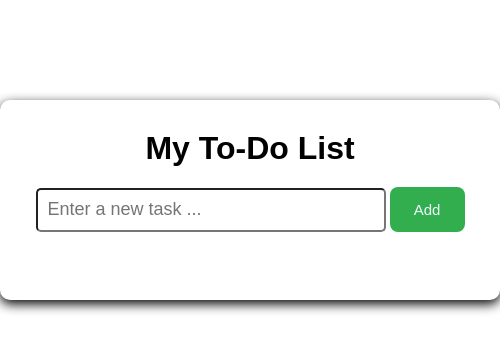
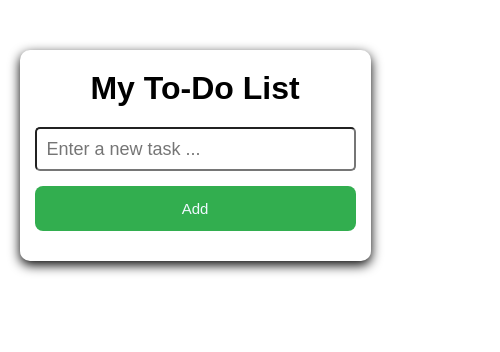
Before and after one commit to onyiriukajoseph731-hub/my-to-do, a plain HTML site: page index.html in a window 390 px wide. Shown: the whole page, 500 px wide, since content can reach past the window. Drawn offline with Linux system fonts and the light colour scheme.

Commit message:
i change some of my work

```diff
--- a/mytodo.css
+++ b/mytodo.css
@@ -50,8 +50,39 @@ padding: 30px 20px;
     font-size: 15px;
     border: none;
 }
+#addBtn{
+    cursor: pointer;
+}
+
+#addBtn:hover{
+    background-color: blue;
+    transition: 0.3s ease;}
 
 #taskList{
     list-style: none;
+    font-family: sans-serif;
+    margin-top: 10px;
+    margin-right: 200px;
 
 }
+
+
+/* For screens 600px wide and down (tablets and mobile phones) */
+@media screen and (max-width: 600px) {
+    .box {
+        width: 90%;          /* Make the box fluid instead of a fixed 500px */
+        height: auto;        /* Allow height to expand based on content */
+        margin-top: 50px;    /* Reduce top margin for smaller screens */
+        padding: 20px 15px;  /* Slightly tighter padding */
+    }
+
+    #taskInput {
+        width: 100%;         /* Make the input take up the full available width */
+        margin-bottom: 10px; /* Add space if buttons stack below */
+    }
+
+    .List button {
+        width: 100%;         /* Optionally make the button full-width on mobile for easy tapping */
+        margin-top: 5px;
+    }
+}
```
